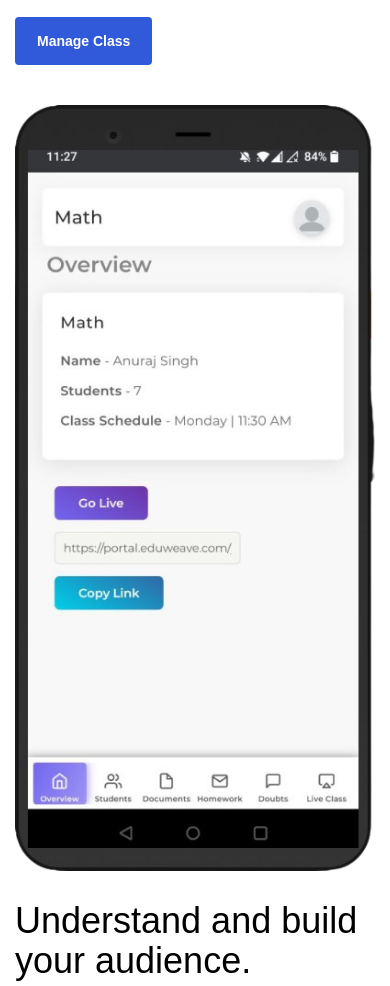
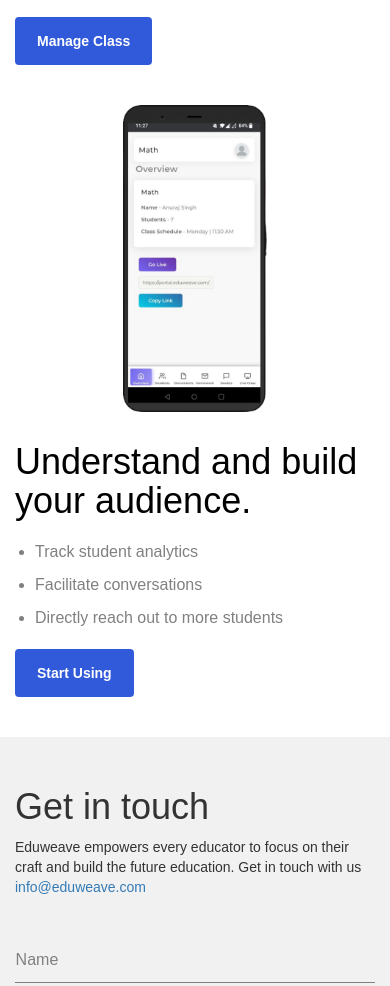
Before and after one commit to DebjitPramanick/Nucleate-site, a plain HTML site: page index.html in a window 390 px wide. Shown: the part 2062-3048 px from the top of the page. Drawn offline with nearby package versions, Linux system fonts and the light colour scheme.

Commit message:
Mobile Size Changed

```diff
--- a/index.html
+++ b/index.html
@@ -124,7 +124,8 @@
             <div class="container">
                 <div class="row">
                     <div class="col-sm-6 ins-img">
-                        <img src="Assets/Landing Page assets/overviewPage-removebg.png" class="img-responsive" style="box-shadow: none;"/>
+                        <img src="Assets/Landing Page assets/overviewPage-removebg.png" class="img-responsive"
+                        style="box-shadow: none; height: 40%; width: 40%;"/>
                     </div>
 
                     <div class="col-sm-6 ins-text">
```
